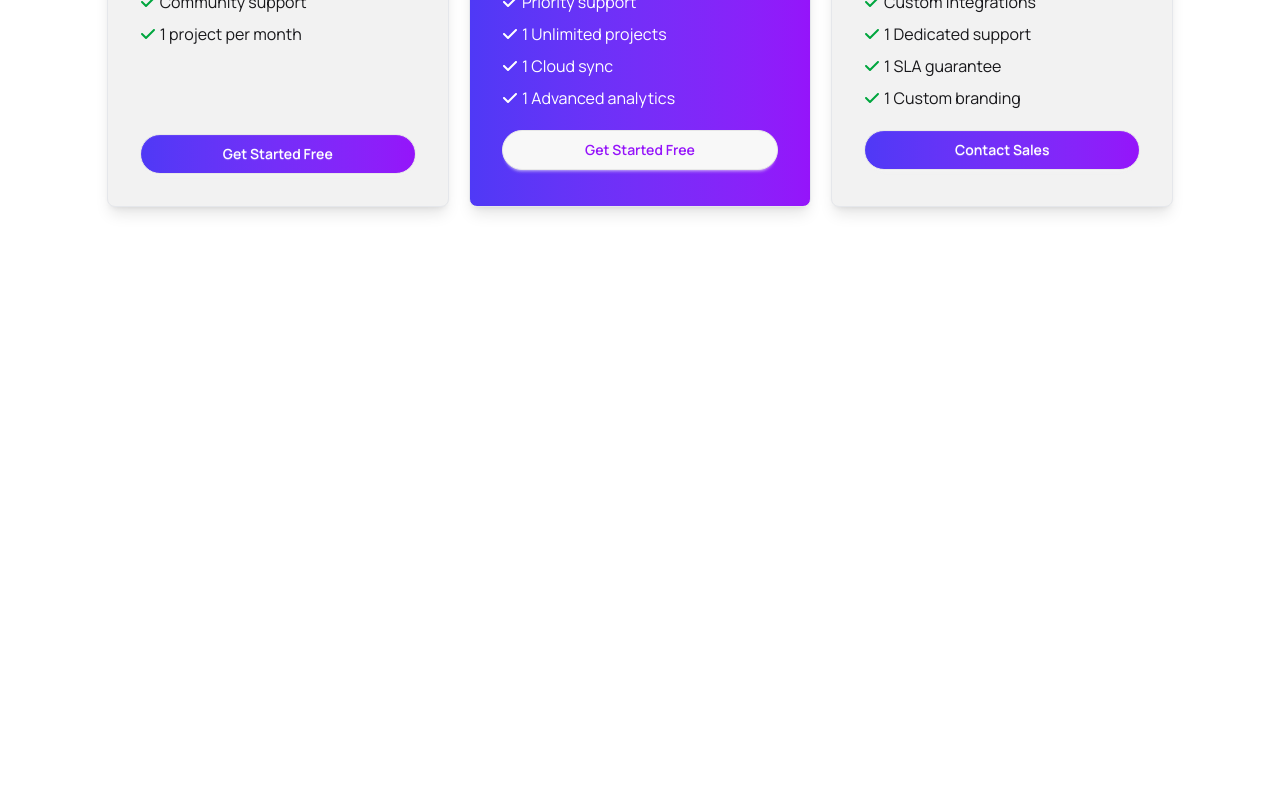
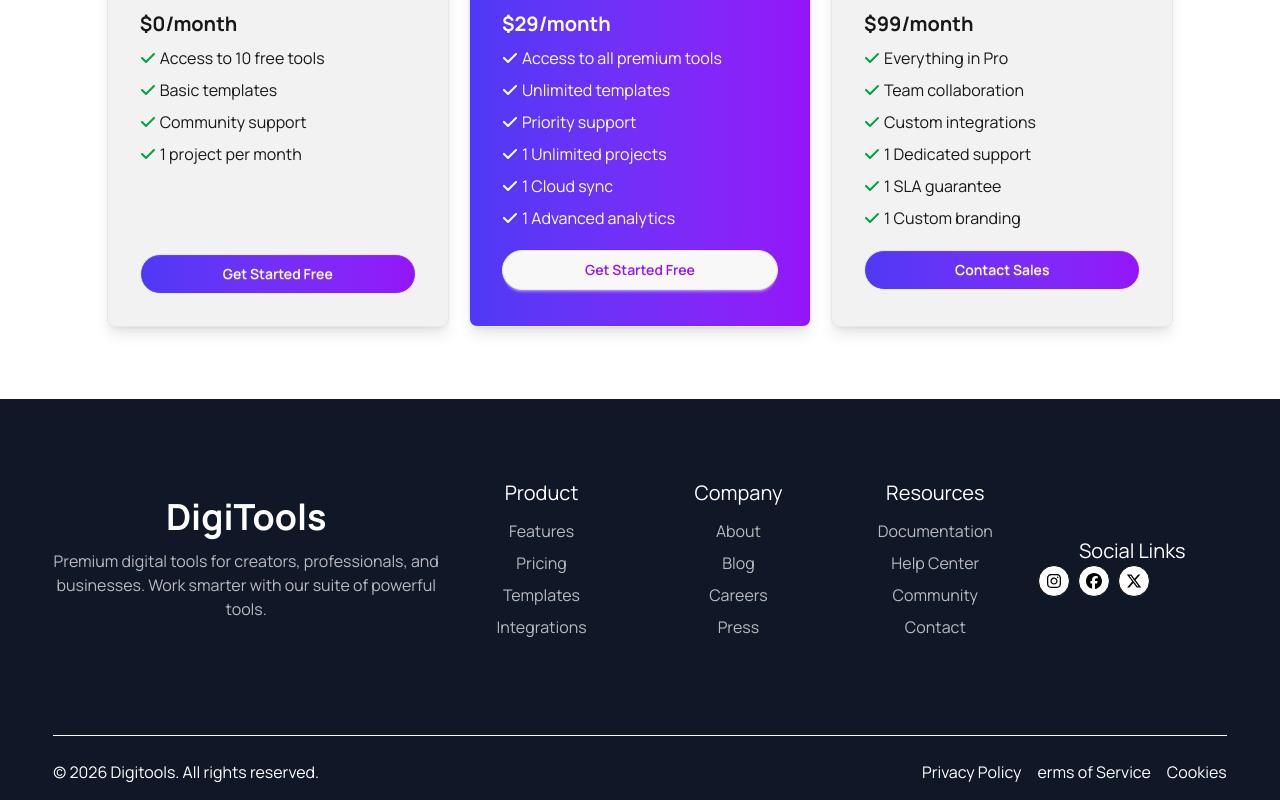
Before and after one commit to Somotosh/DigiTools-Pl-latform-wev, a React (Vite) app: page / in a window 1280 px wide. Shown: the part 3182-3982 px from the top of the page. Before the commit the page ends 3429 px from the top, so only its background shows below. Built offline with nearby package versions, Linux system fonts and the light colour scheme.

Commit message:
added footer section

```diff
--- a/src/App.jsx
+++ b/src/App.jsx
@@ -8,6 +8,7 @@ import Cadrs from './Component/Cadrs';
 import BuyCard from './Component/BuyCard';
 import StepsSection from './Component/StepsSection';
 import PricingSection from './Component/PricingSection';
+import Footer from './Component/Footer';
 
 
 const getModel = async () => {
@@ -38,6 +39,7 @@ function App() {
 
       <StepsSection />
       <PricingSection />
+      <Footer />
 
 
     </>
--- /dev/null
+++ b/src/Component/Footer.jsx
@@ -0,0 +1,75 @@
+import React from 'react';
+import { FaInstagram } from "react-icons/fa";
+import { FaFacebook, FaXTwitter } from 'react-icons/fa6';
+
+const Footer = () => {
+    return (
+        <div className='mt-18  bg-[rgb(16,23,39)]'>
+            <div className='w-11/12 mx-auto text-left sm:text-center'>
+                <div className='grid md:grid-cols-6 space-y-4 items-center  gap-2 text-white py-20 border-b border-gray-50'>
+
+                    <div className='col-span-2 space-y-3'>
+                        <h1 className='text-xl sm:text-4xl font-bold text-white'>DigiTools</h1>
+                        <p className='opacity-70'>Premium digital tools for creators, professionals, and businesses. Work smarter with our suite of powerful tools.</p>
+                    </div>
+
+                    <div className='col-span-1 space-y-3'>
+                        <h3 className='text-xl'>Product</h3>
+                        <ul className='space-y-2 opacity-70'>
+                            <li><a >Features</a></li>
+                            <li><a >Pricing</a></li>
+                            <li><a >Templates</a></li>
+                            <li><a >Integrations</a></li>
+                        </ul>
+                    </div>
+                    <div className='col-span-1 space-y-3'>
+                        <h3 className='text-xl'>Company</h3>
+                        <ul className='space-y-2 opacity-70'>
+                            <li><a >About</a></li>
+                            <li><a >Blog</a></li>
+                            <li><a >Careers</a></li>
+                            <li><a >Press</a></li>
+                        </ul>
+                    </div>
+                    <div className='col-span-1 space-y-3'>
+                        <h3 className='text-xl'>Resources</h3>
+                        <ul className='space-y-2 opacity-70'>
+                            <li><a >Documentation</a></li>
+                            <li><a >Help Center</a></li>
+                            <li><a >Community</a></li>
+                            <li><a >Contact</a></li>
+                        </ul>
+                    </div>
+                    <div className='col-span-1' >
+                        <h3 className='text-xl'>Social Links</h3>
+                        <div className='flex gap-2 items-center'>
+                            <div className="border text-black bg-white flex items-center justify-center w-8 h-8   font-bold rounded-full ">
+                                <p><FaInstagram /></p>
+                            </div>
+                            <div className="border text-black bg-white flex items-center justify-center w-8 h-8   font-bold rounded-full ">
+                                <p><FaFacebook /></p>
+                            </div>
+                            <div className="border text-black bg-white flex items-center justify-center w-8 h-8   font-bold rounded-full ">
+                                <p><FaXTwitter /></p>
+                            </div>
+
+                        </div>
+                    </div>
+
+                </div>
+
+                <div className='text-white flex flex-col md:flex-row items-center justify-between pb-4 mt-6'>
+                    <p>© 2026 Digitools. All rights reserved.</p>
+                    <div className='flex items-center gap-4'>
+                        <p>Privacy Policy </p>
+                        <p>erms of Service </p>
+                        <p>  Cookies</p>
+                    </div>
+                </div>
+            </div>
+
+        </div>
+    );
+};
+
+export default Footer;
--- a/src/Component/ProductsCard.jsx
+++ b/src/Component/ProductsCard.jsx
@@ -18,7 +18,7 @@ const ProductsCard = ({ model, cards ,setCards}) => {
     }
     return (
 
-        <div className='shadow-lg rounded-lg border border-amber-100 h-full'>
+        <div className='w-11/12 sm:w-10/12 mx-auto shadow-lg rounded-lg border border-amber-100 h-full'>
             <div className='space-y-3 p-6'>
                 <div className='flex justify-end '>
                     <p className={`badge badge-md ${model.tag === 'popular' ?
--- a/src/Component/StepsSection.jsx
+++ b/src/Component/StepsSection.jsx
@@ -5,7 +5,7 @@ import packageLogo from '../assets/package.png'
 
 const StepsSection = () => {
     return (
-        <div className='mt-10 mb-10 w-11/12 sm:w-10/12 mx-auto'>
+        <div className='mt-18 mb-20 w-11/12 sm:w-10/12 mx-auto'>
             <div className='text-center space-y-3'>
                 <h1 className='text-2xl sm:text-4xl font-bold'>Get Started in 3 Steps</h1>
                 <p>Start using premium digital tools in minutes, not hours.</p>
```
